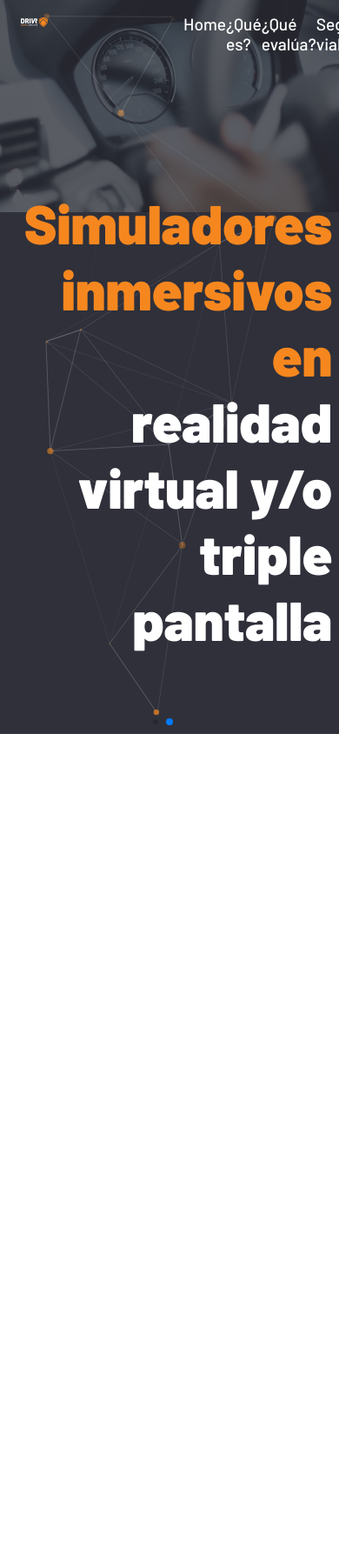
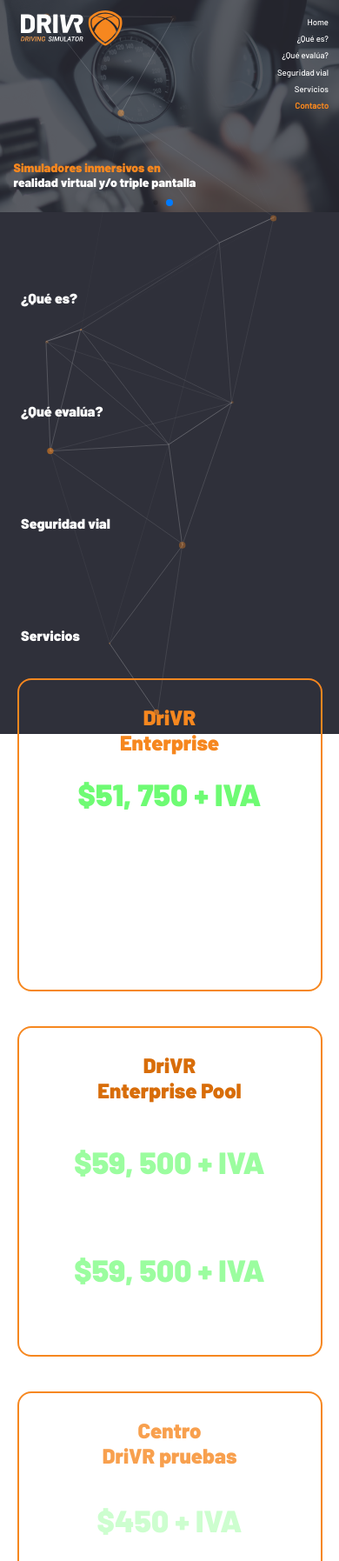
Before and after one commit to codesign-development/drivr-landing, a website built with webpack: page src/index.html in a window 390 px wide. Shown: the top 1795 px of the page at 87% size. Built offline with nearby package versions, Linux system fonts and the light colour scheme.

Commit message:
Pricing Section

```diff
--- a/src/components/Header/Header.scss
+++ b/src/components/Header/Header.scss
@@ -4,28 +4,131 @@
   top: 0;
   left: 0;
   z-index: 20;
+
   >div {
     display: flex;
     justify-content: space-between;
-        .logo{
-            width: 8%;
+
+    .logo {
+      width: 10%;
       margin-top: 12px;
       margin-left: 24px;
     }
+
     nav {
       width: 50%;
       margin-right: 24px;
+
       ul {
         display: flex;
         flex-direction: row;
         justify-content: space-around;
         list-style: none;
+        align-items: center;
 
-                a {
-                    color: #ffffff;
+        li:last-child {
+          background-color: $orange;
+          padding: 8px 12px;
+          border-radius: 50px;
+
+
+          a:last-child {
+            color: $dark-gray;
             text-decoration: none;
+            font-weight: bold;
+          }
+        }
+
+      }
+    }
+  }
+}
+
+@media (max-width: 1024px) {
+  #containerNav {
+
+    >div {
+      .logo {
+        width: 15%;
+      }
+
+      nav {
+        width: 60%;
+        margin-right: 24px;
+      }
+    }
+  }
+}
+
+@media (max-width: 768px) {
+  #containerNav {
+
+    >div {
+      .logo {
+        width: 15%;
+      }
+
+      nav {
+        width: 50%;
+        margin-right: 24px;
+
+        ul {
+
+          flex-direction: column;
+          justify-content: flex-end;
+          align-items: flex-end;
+
+          li {
+            text-align: right;
+            line-height: 2em;
+          }
+
+          li:last-child {
+            background-color: transparent;
+            padding: 0;
+            border-radius: 50px;
+
+
+            a:last-child {
+              color: $orange;
+              text-decoration: none;
+              font-weight: bold;
             }
           }
         }
       }
     }
+  }
+
+}
+
+@media (max-width: 426px) {
+  #containerNav {
+
+    >div {
+      .logo {
+        width: 30%;
+        margin-left: 24px;
+      }
+
+      nav {
+        width: 50%;
+        margin-right: 12px;
+
+        ul {
+
+          flex-direction: column;
+          justify-content: flex-end;
+
+          li {
+            text-align: right;
+            line-height: 2em;
+            font-size: .6em;
+          }
+
+        }
+      }
+    }
+  }
+
+}
--- /dev/null
+++ b/src/components/Pricing/Pricing.js
@@ -0,0 +1,10 @@
+import Pricing from './PricingView.html'
+/* import Logo from '../../components/Header/Logo' */
+
+export default () => {
+
+    const divElement = document.createElement('div')
+    divElement.innerHTML = Pricing
+
+    return divElement
+}
--- /dev/null
+++ b/src/components/Pricing/Pricing.scss
@@ -0,0 +1,154 @@
+#servicios {
+  >div {
+    display: flex;
+    flex-direction: row;
+    justify-content: space-around;
+  }
+}
+
+.card {
+  text-align: center;
+  border: 2px solid $orange;
+  padding: 28px;
+  border-radius: 16px;
+  height: 400px;
+  margin-bottom: 40px;
+
+  h2 {
+    color: #6EFB73;
+  }
+
+  >h3 {
+    color: $orange;
+    margin: 0 auto;
+    margin-block-end: 1.6em;
+  }
+}
+
+.cardPool {
+  text-align: center;
+  border: 2px solid $orange;
+  padding: 28px;
+  border-radius: 16px;
+  height: 400px;
+  margin-bottom: 40px;
+
+  >h2 {
+    color: #9BFD9F;
+    margin-block-start: 0;
+    margin-block-end: 0;
+  }
+
+  >h3 {
+    color: $orange-dark;
+    margin: 0 auto;
+    margin-block-end: 1em;
+  }
+
+  p {
+    margin-block-end: 2em;
+  }
+
+}
+
+.cardPruebas {
+  text-align: center;
+  border: 2px solid $orange;
+  padding: 28px;
+  border-radius: 16px;
+  height: 400px;
+  margin-bottom: 40px;
+
+  >h2 {
+    color: #CDFECF;
+    margin-block-start: 0;
+    margin-block-end: 0;
+  }
+
+  >h3 {
+    color: $orange-light;
+    margin: 0 auto;
+    margin-block-end: 1.6em;
+  }
+
+  >h4 {
+    margin-block-end: 4em;
+  }
+
+  .txtApertura {
+    color: #6EFB73;
+  }
+}
+
+@media (max-width: 768px) {
+  #servicios {
+    >div {
+      display: flex;
+      flex-direction: column;
+      justify-content: center;
+      width: 50%;
+      margin: 40px auto;
+    }
+  }
+}
+
+@media (max-width: 426px) {
+  #servicios {
+    >div {
+      display: flex;
+      flex-direction: column;
+      justify-content: center;
+      width: 90%;
+      margin: 40px auto;
+    }
+  }
+
+  .card {
+    padding: 28px;
+    height: 300px;
+    margin-bottom: 40px;
+
+    h2 {
+      font-size: 2.2em;
+    }
+
+    >h3 {
+      color: $orange;
+      margin: 0 auto;
+      margin-block-end: 1em;
+      font-size: 1.5em;
+    }
+  }
+
+  .cardPool {
+    padding: 28px;
+    height: 320px;
+    margin-bottom: 40px;
+
+    >h2 {
+      font-size: 2.2em;
+    }
+
+    >h3 {
+      font-size: 1.5em;
+    }
+
+    p {
+      margin-block-end: 1.5em;
+      font-size: .8em;
+    }
+
+  }
+
+  .cardPruebas {
+    height: 300px;
+
+    >h2 {
+      font-size: 2.2em;
+    }
+
+    >h3 {
+      font-size: 1.5em;
+    }
+  }
+}
--- /dev/null
+++ b/src/components/Pricing/PricingView.html
@@ -0,0 +1,23 @@
+<div class="card">
+    <h3>DriVR<br/>Enterprise</h3>
+    <h2>$51, 750  + IVA</h2>
+    <h4>Renta Mensual</h4>
+    <p>Contrato anual</p>
+</div>
+<div class="cardPool">
+    <h3>DriVR<br/>Enterprise Pool</h3>
+    <h4>6 meses</h4>
+    <h2>$59, 500  + IVA</h2>
+    <h4>Renta Mensual</h4>
+    <p>(Requiere 2 empresas)</p>
+    <h4>4 meses</h4>
+    <h2>$59, 500  + IVA</h2>
+    <h4>Renta Mensual</h4>
+    <p>(Requiere 2 empresas)</p>
+</div>
+<div class="cardPruebas">
+    <h3>Centro<br/>DriVR pruebas</h3>
+    <h2>$450  + IVA</h2>
+    <h4>Costo por prueba</h4>
+    <h3 class="txtApertura">Próxima apertura</h3>
+</div>
--- /dev/null
+++ b/src/components/Pricing/index.js
@@ -0,0 +1 @@
+export {default} from './Pricing'
--- a/src/index.html
+++ b/src/index.html
@@ -36,19 +36,19 @@
     </div>
   </section>
   <section id="que-es" class="section">
-    <h1>¿Qué es?</h1>
+    <h2>¿Qué es?</h2>
   </section>
   <section id="que-evalua" class="section">
-    <h1>¿Qué evalúa?</h1>
+    <h2>¿Qué evalúa?</h2>
   </section>
   <section id="seguridad-vial" class="section">
-    <h1>Seguridad vial</h1>
+    <h2>Seguridad vial</h2>
   </section>
   <section id="servicios" class="section">
-    <h1>Servicios</h1>
+    <h2>Servicios</h2>
   </section>
   <section id="contacto" class="section">
-    <h1>Contacto</h1>
+    <h2>Contacto</h2>
   </section>
 
   <script src="../public/js/swiper-bundle.min.js"></script>
--- a/src/main.js
+++ b/src/main.js
@@ -1,11 +1,14 @@
 import '../src/scss/main.scss'
-import Header from '../src/components/Header'
+import Header from './components/Header'
+import Pricing from './components/Pricing';
 
 
 const nav = document.querySelector('#containerNav')
+const servicios = document.querySelector('#servicios')
 
 window.onload = function () {
   nav.appendChild(Header())
+  servicios.appendChild(Pricing())
 };
 
 particlesJS("particles-js", {"particles":{"number":{"value":168,"density":{"enable":true,"value_area":4486.748069095924}},"color":{"value":"#f6871f"},"shape":{"type":"circle","stroke":{"width":0,"color":"#000000"},"polygon":{"nb_sides":8},"image":{"src":"img/github.svg","width":100,"height":100}},"opacity":{"value":1,"random":true,"anim":{"enable":false,"speed":1,"opacity_min":0.1,"sync":false}},"size":{"value":4,"random":true,"anim":{"enable":false,"speed":40,"size_min":0.1,"sync":false}},"line_linked":{"enable":true,"distance":272.40970419510967,"color":"#ffffff","opacity":0.35253020542896546,"width":0},"move":{"enable":true,"speed":6,"direction":"none","random":false,"straight":false,"out_mode":"bounce","bounce":false,"attract":{"enable":false,"rotateX":600,"rotateY":1200}}},"interactivity":{"detect_on":"canvas","events":{"onhover":{"enable":true,"mode":"repulse"},"onclick":{"enable":true,"mode":"push"},"resize":true},"modes":{"grab":{"distance":400,"line_linked":{"opacity":1}},"bubble":{"distance":400,"size":40,"duration":2,"opacity":8,"speed":3},"repulse":{"distance":200,"duration":0.4},"push":{"particles_nb":4},"remove":{"particles_nb":2}}},"retina_detect":true});var count_particles, stats, update; stats = new Stats; stats.setMode(0); stats.domElement.style.position = 'absolute'; stats.domElement.style.left = '0px'; stats.domElement.style.top = '0px';
--- a/src/scss/main.scss
+++ b/src/scss/main.scss
@@ -6,6 +6,7 @@
 
 //Componentes
 @import '../components/Header/Header.scss';
+@import '../components/Pricing/Pricing.scss';
 
 //Globales
 html,
@@ -20,34 +21,48 @@
 
 h1 {
   font-family: 'Barlow-Black';
-  font-size: 4.5em;
+  font-size: 3.5em;
   color: white;
+  margin-block-start: 1em;
+  margin-block-end: 1em;
 }
 
 h2 {
   font-family: 'Barlow-Black';
-  font-size: 3em;
+  font-size: 2.5em;
   color: white;
+  margin-block-start: 0.4em;
+  margin-block-end: 0.4em;
 }
 
 h3 {
   font-family: 'Barlow-Black';
-  font-size: 2.5em;
+  font-size: 2em;
   color: white;
+  margin-block-start: 0em;
+  margin-block-end: 0em;
 }
 
 h4 {
   font-family: 'Barlow-Black';
-  font-size: 2em;
+  font-size: 1.2em;
   color: white;
+  margin-block-start: 0em;
+  margin-block-end: 0em;
 }
 
 
 p,
 a {
   font-family: 'Barlow-Medium';
-  font-size: 1.2em;
+  font-size: 1em;
   color: white;
+  margin-block-start: 0em;
+  margin-block-end: 0em;
+}
+
+a {
+  text-decoration: none;
 }
 
 ::-webkit-scrollbar {
@@ -68,14 +83,15 @@
 }
 
 .section {
-  display: flex;
-  justify-content: center;
-  align-items: center;
+  padding-top: 80px;
   width: 100vw;
   height: 100vh;
-  color: white;
   position: relative;
   background: transparent;
+  >h2{
+    margin-left: 24px;
+    margin-bottom: 24px;
+  }
 }
 
 .homeSlide {
@@ -96,26 +112,29 @@
     width: 100vw;
     background: transparent;
     position: relative;
-    /* Center slide text vertically */
 
-    >img{
+    >img {
       width: 100vw;
       mix-blend-mode: soft-light;
       opacity: .25;
     }
-    h1{
+
+    h1 {
       position: absolute;
       bottom: 5%;
       left: 2%;
-      >span{
+
+      >span {
         color: $orange;
       }
     }
-    .sl2{
+
+    .sl2 {
       text-align: right;
       left: 0;
       right: 2%;
-      >span{
+
+      >span {
         color: $orange;
       }
     }
@@ -170,3 +189,67 @@
 .count-particles {
   border-radius: 0 0 3px 3px;
 }
+
+@media (max-width: 1024px) {
+
+  .homeSlide {
+    height: 100vh;
+
+    .swiper-slide {
+      >img {
+        width: 100vw;
+        height: 100vh;
+      }
+    }
+  }
+}
+
+@media (max-width: 768px) {
+  .section {
+    height: auto;
+  }
+  h1 {
+    font-size: 3em;
+  }
+
+  .homeSlide {
+    height: auto;
+  }
+}
+
+@media (max-width: 426px) {
+  h1 {
+    font-size: 1em;
+  }
+  h2 {
+    font-size: 1em;
+    margin-block-start: 0.4em;
+    margin-block-end: 0.4em;
+  }
+  .homeSlide {
+    .swiper-slide {
+      >img {
+        width: 100vw;
+        height: auto;
+      }
+
+      h1 {
+        position: absolute;
+        bottom: 6%;
+        left: 4%;
+
+        >span {
+          color: $orange;
+        }
+      }
+
+      .sl2 {
+        text-align: left;
+        left: 0;
+        left: 4%;
+        right: 0;
+
+      }
+    }
+  }
+}
```
Lines whose indentation alone changed are shown as unchanged.
